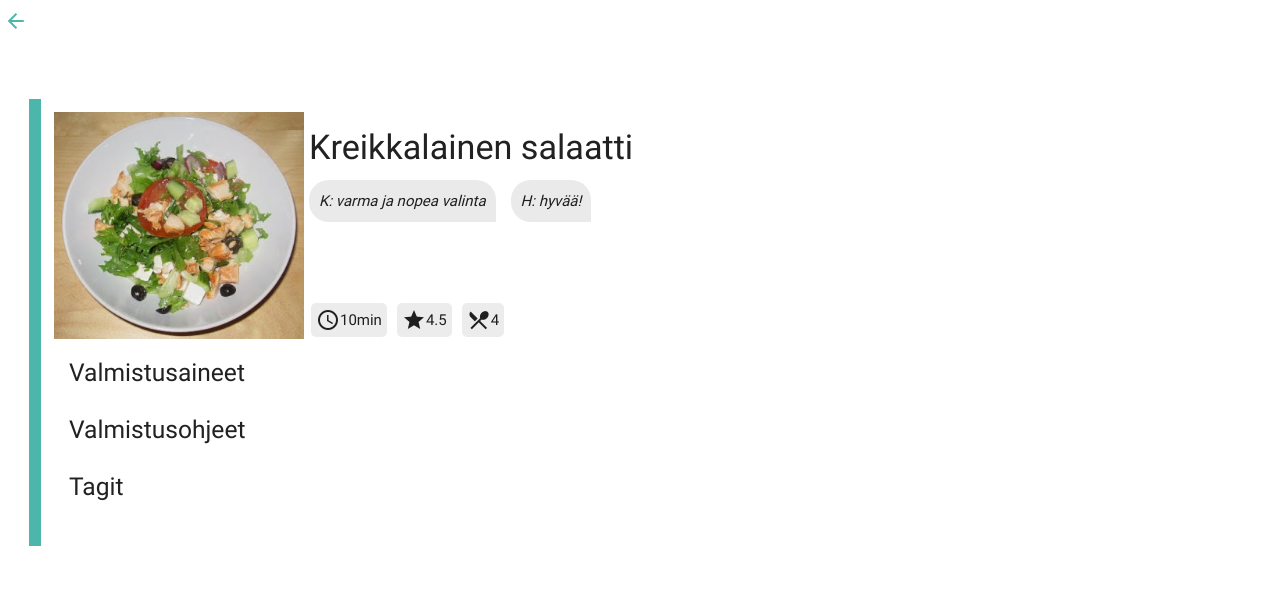
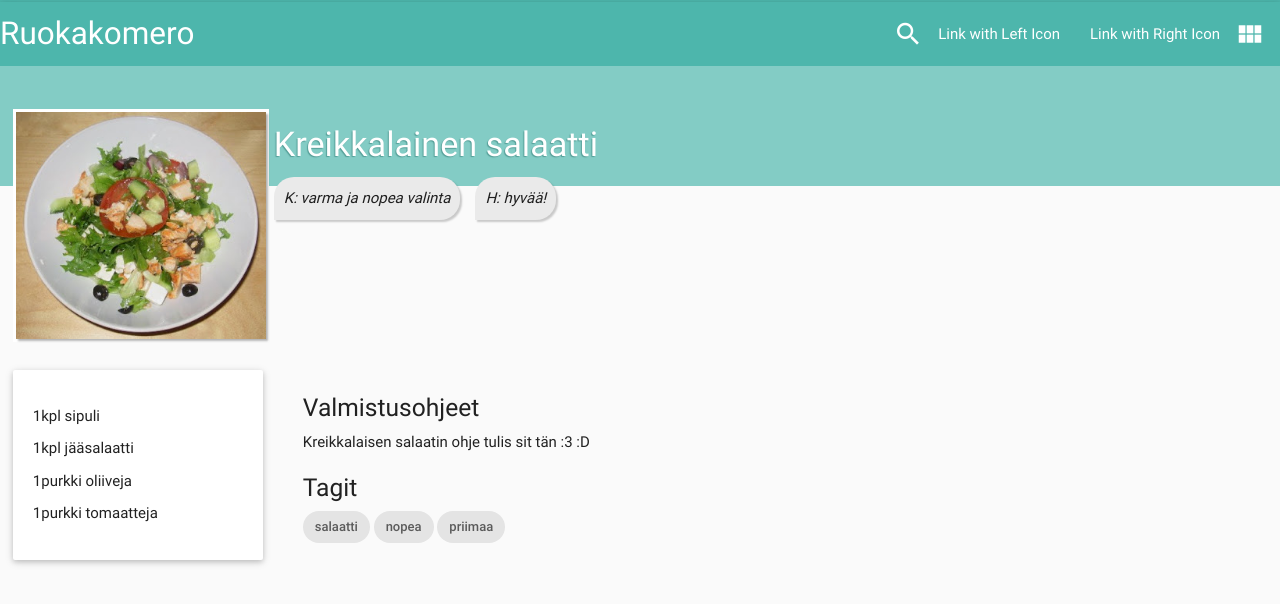
Before and after one commit to KimmoCommit/foodtest, a Jekyll site: the page built from _posts/2015-10-07-kreikkalainen-salaatti.markdown, in a window 1280 px wide. Shown: the top 604 px of the page. Built offline with Jekyll 4.4.1, drawn with Linux system fonts in a browser that asks for light colours; nearby versions of some CDN libraries.

Commit message:
new layout for posts testing

```diff
--- a/_layouts/default.html
+++ b/_layouts/default.html
@@ -4,6 +4,16 @@
   {% include head.html %}
 
   <body>
+
+  <nav>
+    <div class="nav-wrapper">
+      <a href="#!" class="brand-logo">Ruokakomero</a>
+      <ul class="right hide-on-med-and-down">
+        <li><a href="sass.html"><i class="material-icons left">search</i>Link with Left Icon</a></li>
+        <li><a href="badges.html"><i class="material-icons right">view_module</i>Link with Right Icon</a></li>
+      </ul>
+    </div>
+  </nav>
     <div class="content-container">
         {{ content }}
     </div>
--- a/_layouts/post.html
+++ b/_layouts/post.html
@@ -1,7 +1,8 @@
 ---
 layout: default
 ---
-<div class="post-navigation"><div class="arrow-back"><a href="{{site.baseurl}}/index.html"><i class="material-icons">arrow_back</i></a></div></div>
+<!--<div class="post-navigation"><div class="arrow-back"><a href="{{site.baseurl}}/index.html"><i class="material-icons">arrow_back</i></a></div></div>
+--><div class="post-banner"></div>
 <div class="post-content-container">
 	<div class="post-header--wide">
 		<div class="post-image">
@@ -18,7 +19,7 @@ layout: default
 				<span class="comment--italic" style="margin-right:15px">{{comment}}</span>
 				{% endfor %}
 			</div>
-			<div class="post-recipe-details">
+			<!--<div class="post-recipe-details">
 				{% if page.time %}
 				<div class="recipe-detail"><i class="material-icons">access_time</i><span>{{page.time}}</span></div>
 				{% endif %}
@@ -28,11 +29,49 @@ layout: default
 				{% if page.portions %}
 				<div class="recipe-detail"><i class="material-icons">local_dining</i><span>{{page.portions}}</span></div>
 				{% endif %}
+			</div>-->
+		</div>
+	</div>
+
+	<div class="row">
+		{% if page.ingredients %}
+			<div class="card post-recipe-ingredients">
+					<ul>
+						{% for ingredient in page.ingredients %}
+						<li>{{ingredient}}</li>
+						{% endfor %}
+					</ul>
+				</div>
+		{% endif %}
+			<div class="post-sub-container">
+				{% if content %}
+				<div class="row">
+					<h5>Valmistusohjeet</h5>
+					<div class="post-recipe-instructions">
+						{{content | remove: '<p>' | remove: '</p>' }}
+					</div>
+				</div>
+				{% endif %}
+				{% if page.tags %}
+				<div class="row">
+					<h5>Tagit</h5>
+					{% for tag in page.tags %}
+					<span class="chip">{{tag}}</span>
+					{% endfor %}
+				</div>
+				{% endif %}
+				{% if page.sources %}
+				<div class="row">
+					<h5>Lähteet</h5>
+					{% for source in page.sources %}
+						<li>{{source}}</li>
+					{% endfor %}
+				</div>
+				{% endif %}
 			</div>
 		</div>
 	</div>
-
-	<ul class="collapsible" data-collapsible="expandable">
+	<!--<ul class="collapsible" data-collapsible="expandable">
 		{% if page.ingredients %}
 		<li>
 			<div class="collapsible-header"><h5>Valmistusaineet</h5></div>
@@ -52,7 +91,6 @@ layout: default
 			<div class="collapsible-header"><h5>Valmistusohjeet</h5></div>
 			<div class="collapsible-body">
 				<div class="post-recipe-instructions">
-					<!--{{ page.instructions }}-->
 					{{content | remove: '<p>' | remove: '</p>' }}
 				</div>
 			</div>
@@ -80,5 +118,5 @@ layout: default
 			</div>
 		</li>
 		{% endif %}
-	</ul>
+	</ul>-->
 </div>
--- a/_sass/components/post.scss
+++ b/_sass/components/post.scss
@@ -7,6 +7,27 @@ $post-image-height: 100%;
 $post-title-font-size: 26px;
 
 $post-header-height: 250px;
+
+
+
+
+
+.post-sub-container{
+	min-height: 50vh;
+	width:70%;
+	padding:20px;
+	float:left;
+
+}
+
+.post-banner{
+	background-color: $primary-color-light;
+	height: 120px;
+	width: 100%;
+	float:left;
+}
+
+
 
 .post-navigation{
 	width:100%;
@@ -28,6 +49,7 @@ $post-header-height: 250px;
 		}
 
 	}
+
 }
 
 .post-header--wide{
@@ -35,19 +57,19 @@ $post-header-height: 250px;
 	margin-bottom: 20px;
 	display:flex;
 	flex-wrap:wrap;
-
+	margin-top:-90px;
 
 
 }
 
 .post-header-comments{
 	display: flex;
-	flex:1;
 	flex-wrap:wrap;
 
 	span{
+		box-shadow: 2px 2px 2px rgba(0,0,0,0.2);
 		background-color: rgb(234, 234, 234);
-		border-radius:20px 20px 0px;
+		border-radius:20px 20px 20px 0;
 		padding:10px;
 		margin-bottom:5px;
 		display:flex;
@@ -61,8 +83,13 @@ $post-header-height: 250px;
 .post-header-details{
 	padding-left: 5px;
 	display:flex;
-	//flex:1;
+	justify-content: flex-start;
 	flex-direction:column;
+
+	h4{
+		color:white;
+		text-shadow:-1px 1px 1px rgba($primary-color-dark,0.6);
+	}
 
 }
 
@@ -87,6 +114,10 @@ $post-header-height: 250px;
 }
 
 .post-recipe-ingredients{
+	margin-right: 20px;
+	width:250px;
+	float:left;
+	padding:20px;
 	ul{
 		li{
 			margin-bottom:10px;
@@ -118,10 +149,21 @@ $post-header-height: 250px;
 
 .post-image{
 	float:left;
+	background-color:white;
+
+	.material-placeholder{
+		float:left;
+		border:3px solid white;
+	}
+
+	img{
+		box-shadow: 2px 2px 2px rgba(0,0,0,0.3);
+	}
 }
 
 .post-image-container{
 	float:left;
+
 }
 
 .post-details-container{
@@ -132,11 +174,10 @@ $post-header-height: 250px;
 }
 
 .post-content-container{
-	border-left: 1vw solid $primary-color;
+	width:100%;
 	float:left;
 	padding: 1%;
-	margin-left:2%;
-	margin-top: 50px;
+	//margin-top: 50px;
 	.chip{
 		margin-bottom:5px;
 	}
@@ -168,3 +209,13 @@ $post-header-height: 250px;
 	}
 
 }
+/*
+@media screen and (max-width:661px) {
+	.post-header-details{
+	h4{
+		color:rgba(black,0.8);
+		text-shadow:-1px 1px 1px rgba($primary-color-dark,0.0);
+	}
+
+}
+}*/
--- a/_sass/main.scss
+++ b/_sass/main.scss
@@ -12,11 +12,16 @@
 @import "components/post";
 
 .content-container{
+	background-color:rgba(0,0,0,0.02);
 	//margin: auto 5% auto 5%;
 }
 
 .recipes-content-container{
-	margin: auto 5% auto 5%;
+	//margin: auto 5% auto 5%;
+}
+
+body {
+	border-top:2px solid $primary-color;
 }
 
 /*@media screen and (max-width:700px) {
--- a/css/main.scss
+++ b/css/main.scss
@@ -6,7 +6,7 @@
     display: flex;
     min-height: 100vh;
     flex-direction: column;
-    padding: 0.3%;
+   // padding: 0.3%;
   }
 
   .content-container {
```
